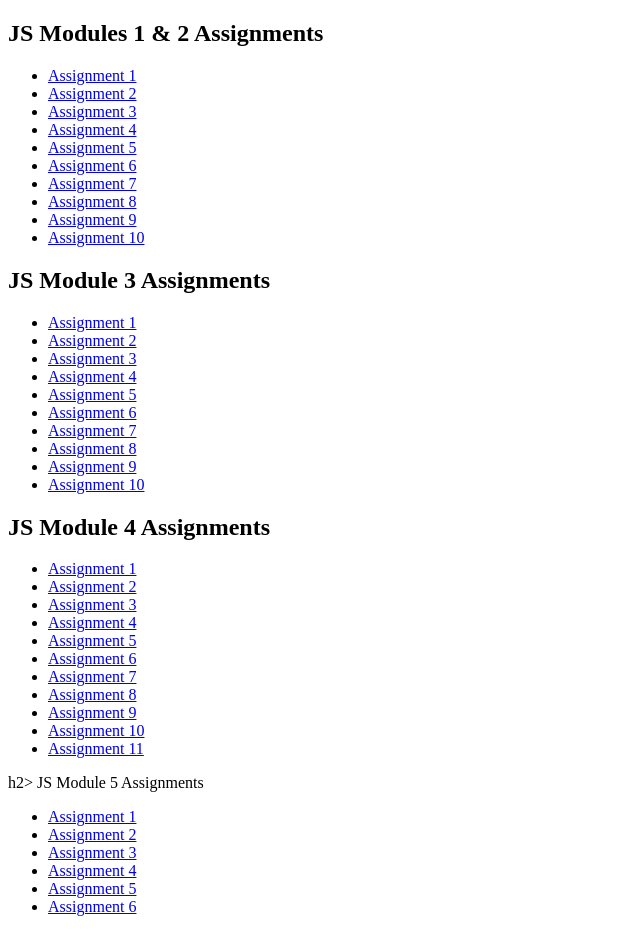
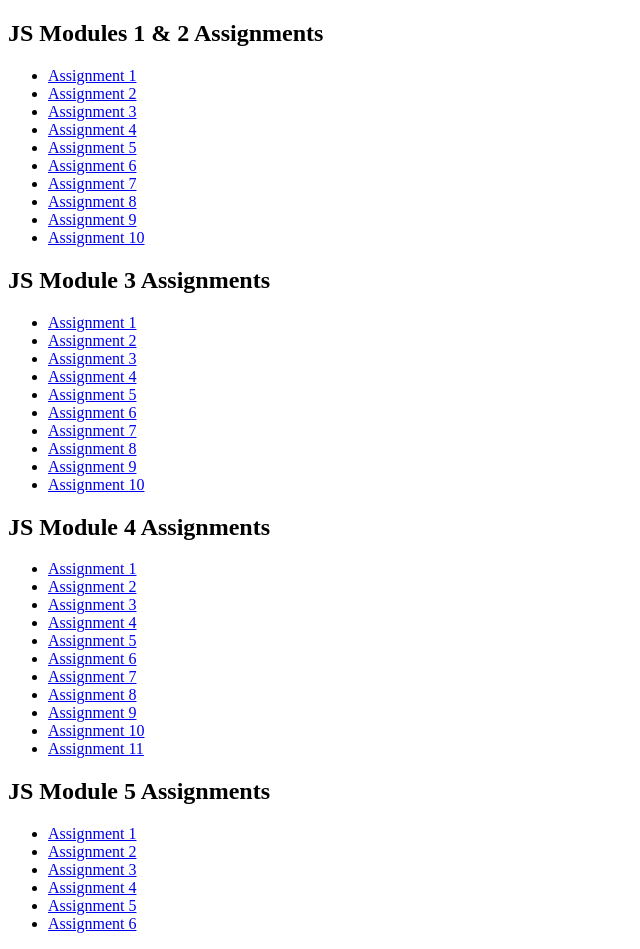
Before and after one commit to Icederman/Software-2-Metropolia-UAS-, a plain HTML site: page index.html in a window 1280 px wide. Shown: the whole page, without its empty margins (0-640 px from the left). Drawn offline with Linux system fonts and the light colour scheme.

Commit message:
Fixed typo

```diff
--- a/index.html
+++ b/index.html
@@ -48,7 +48,7 @@
     <li><a href="./js-4/t11/11.html">Assignment 11</a></li>
   </ul>
 
-  h2> JS Module 5 Assignments</h1>
+  <h2> JS Module 5 Assignments</h1>
   <ul>
     <li><a href="./js-5/assignment-1/assignment-1.html">Assignment 1</a></li>
     <li><a href="./js-5/assignment-2/assignment-2.html">Assignment 2</a></li>
```
